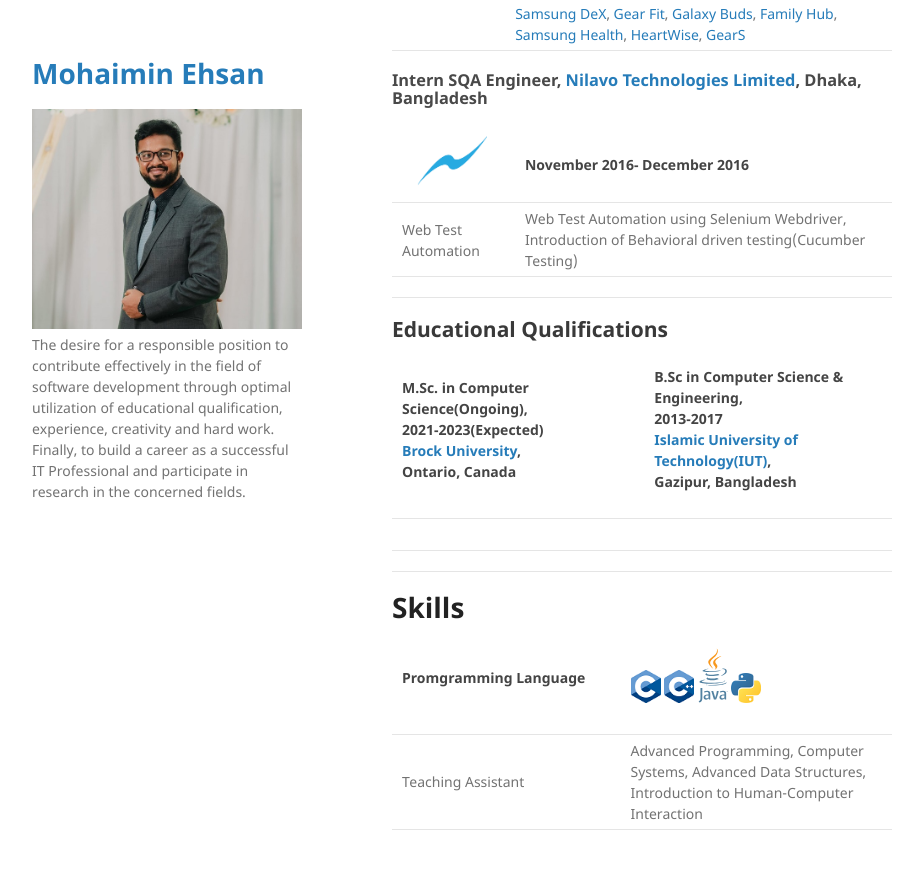
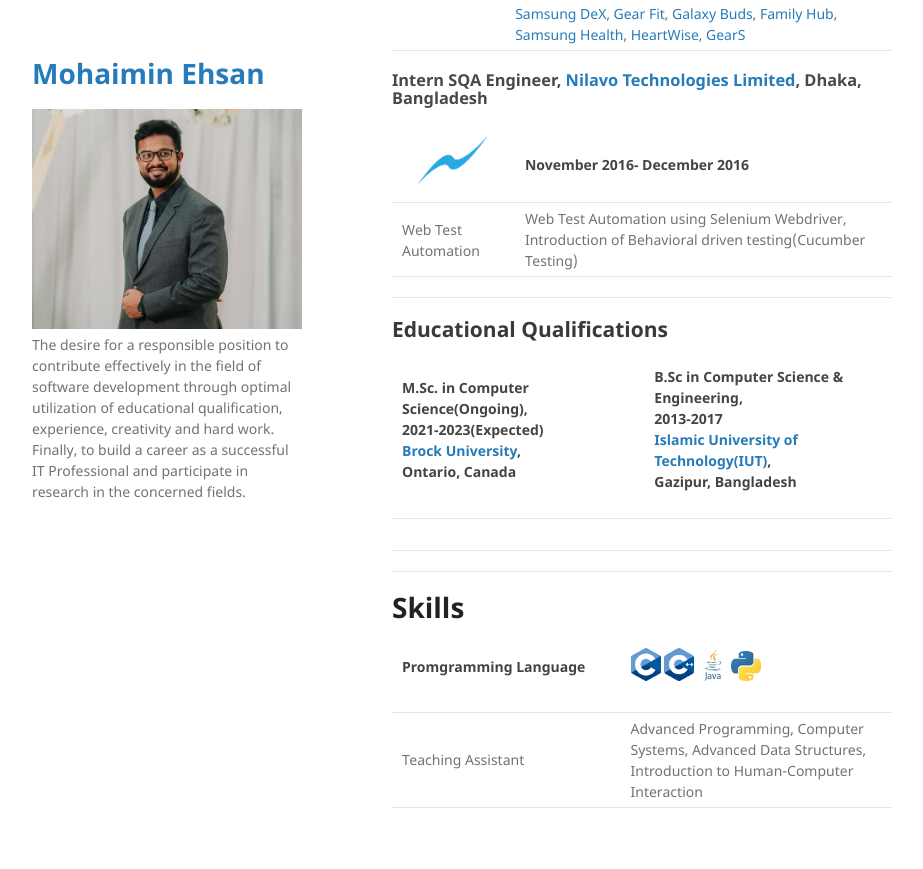
Before and after one commit to MohaiminEhsan/Homepage, a Jekyll site: the page built from index.md, in a window 1280 px wide and 900 px high, scrolled down 1033 px. Shown: the top 869 px of the window, without its empty margins (178-1101 px from the left). Built offline with Jekyll 4.4.1, drawn with Linux system fonts in a browser that asks for light colours; our own code applies the rules of GitHub Pages for plain Markdown files.

Commit message:
Update index.md

```diff
--- a/index.md
+++ b/index.md
@@ -73,6 +73,6 @@ layout: default
 # Skills
 
 
-| Promgramming Language <img width=350/> | <img src="assets/img/C.png?raw=true" width="30"/> <img src="assets/img/C++.png?raw=true" width="30"/> <img src="assets/img/java.svg?raw=true" width="30"/> <img src="assets/img/python.png?raw=true" width="30"/> <img width=350/> |
+| Promgramming Language <img width=350/> | <img src="assets/img/C.png?raw=true" width="30"/> <img src="assets/img/C++.png?raw=true" width="30"/> <img src="assets/img/java.svg?raw=true" height="32" width="30"/> <img src="assets/img/python.png?raw=true" width="30"/> <img width=350/> |
 |:-------------|:------------------|
 | Teaching Assistant | Advanced Programming, Computer Systems, Advanced Data Structures, Introduction to Human-Computer Interaction |
```
